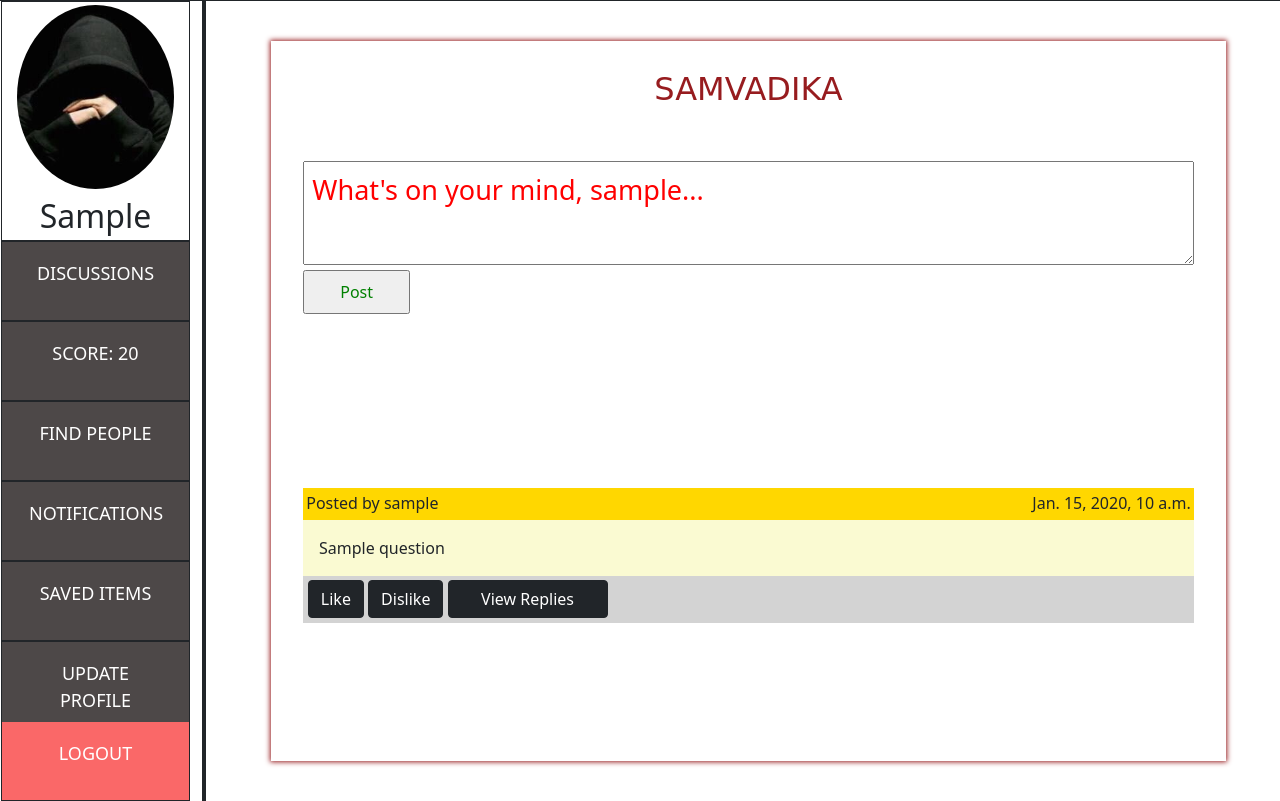
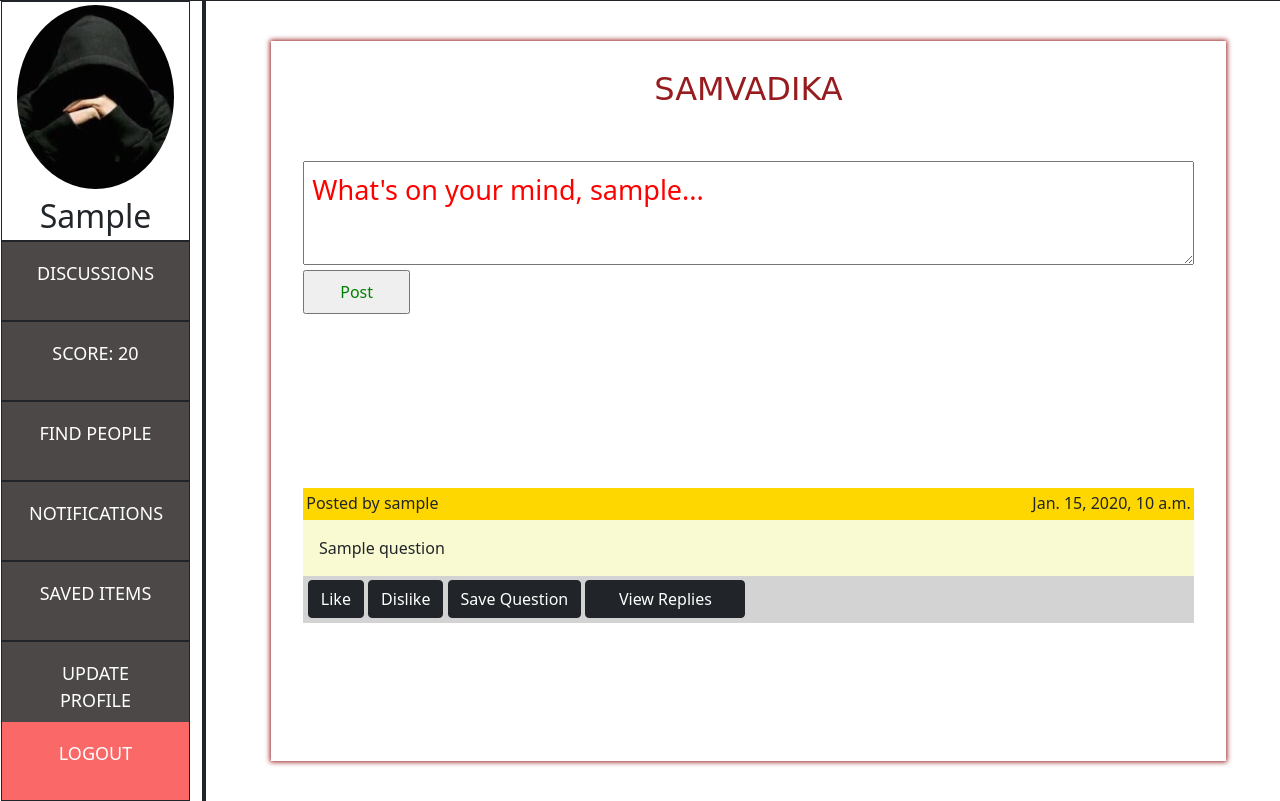
Before and after one commit to CS699-IITB-Autumn-2021/project-code_busters, a Django app: page / in a window 1280 px wide. Run offline with Django 3.2, Linux system fonts and the light colour scheme; a user stored in the database is signed in; tables that the repository leaves empty hold one stand-in row (values such as "Sample post"); some libraries are stand-ins or nearby versions.

Commit message:
updated index

```diff
--- a/samvadika/login/templates/index.html
+++ b/samvadika/login/templates/index.html
@@ -102,7 +102,7 @@ input[type=submit]{
 
 
   <div style="width:100%;height:auto;padding:.3em;background-color:lightgrey;">
-  <button  class='btn btn-dark' >Like</button>  <button  class='btn btn-dark' >Dislike</button>
+  <button  class='btn btn-dark' >Like</button>  <button  class='btn btn-dark' >Dislike</button> <button  class='btn btn-dark' >Save Question</button>
   <button type="button" class='btn btn-dark' data-backdrop='false' data-bs-toggle="modal" data-bs-target="#id_{{x.0.threadid}}" style="width: 10em;height:auto;">
     View Replies
   </button>
```
